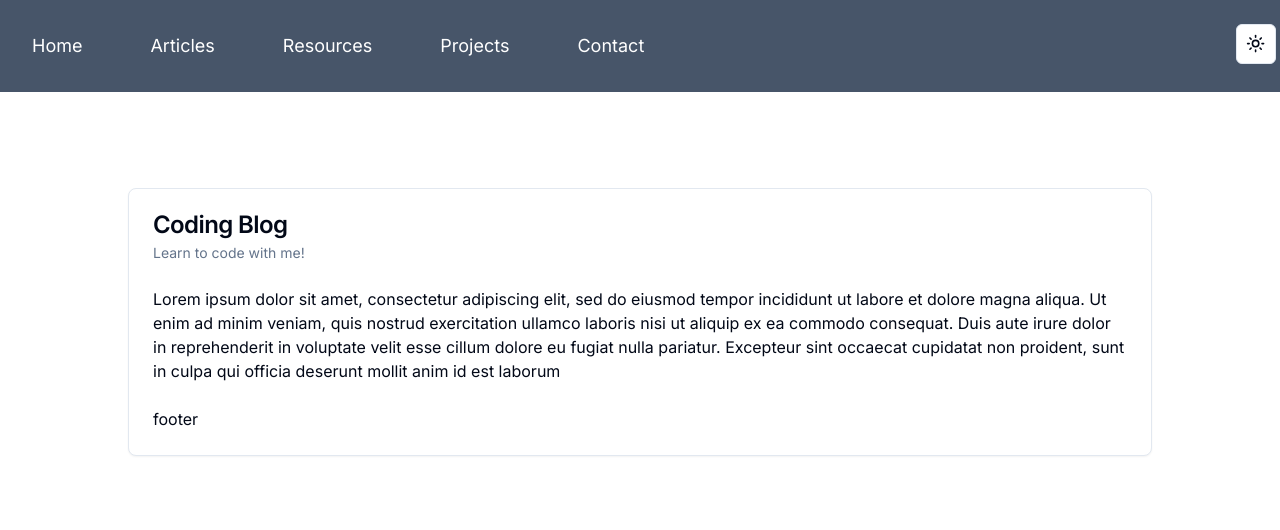
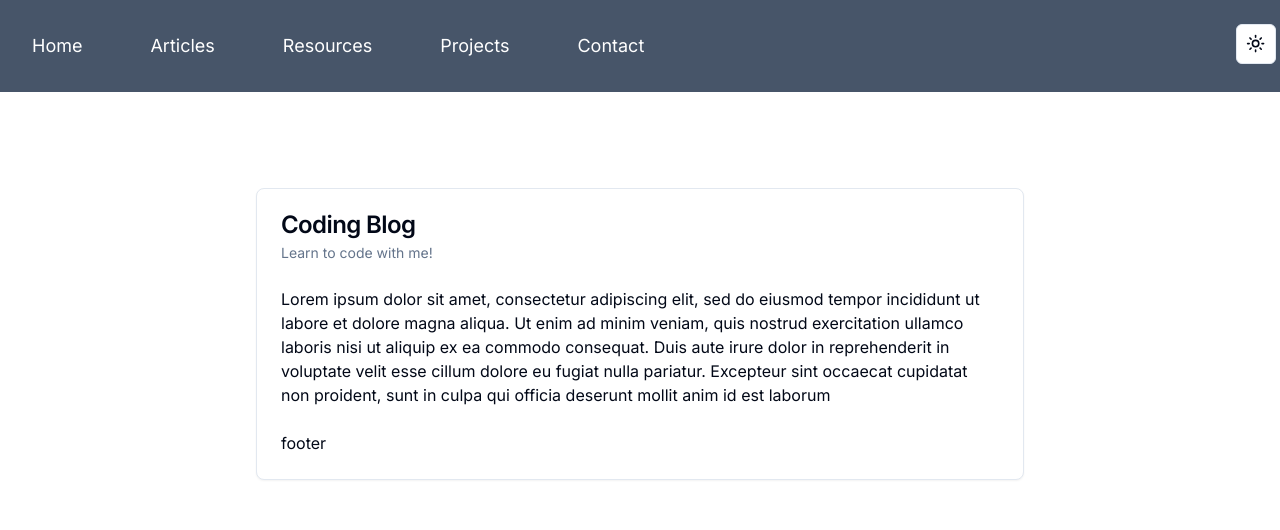
Before and after one commit to Zynkah/Blog, a Next.js app: page / in a window 1280 px wide. Shown: the top 530 px of the page. Built offline with nearby package versions, Linux system fonts and the light colour scheme.

Commit message:
Fix: layout fixed

```diff
--- a/app/layout.tsx
+++ b/app/layout.tsx
@@ -22,14 +22,16 @@ export default async function RootLayout({ children }: RootLayoutProps) {
         <meta charSet="UTF-8" />
       </head>
       <body className={inter.className}>
-        <Navbar />
         <ThemeProvider
           attribute="class"
           defaultTheme="system"
           enableSystem
           disableTransitionOnChange
         >
-          {children}
+          <Navbar />
+          <div className="items-center bg-inherit md:w-3/4 m-auto">
+            {children}
+          </div>
         </ThemeProvider>
       </body>
     </html>
--- a/app/page.tsx
+++ b/app/page.tsx
@@ -3,11 +3,11 @@ import { HomeCard } from "@/components/home-card";
 
 export default function Home() {
   return (
-    <main className="flex min-h-screen flex-col items-center justify-between p-24">
-      <div className="space-y-20">
-      <HomeCard />
-      <HomeCarousel />
+    <main className="flex min-h-screen flex-col">
+      <div className="space-y-20 p-24">
+        <HomeCard />
+        <HomeCarousel />
       </div>
     </main>
-  )
+  );
 }
--- a/components/carousel.tsx
+++ b/components/carousel.tsx
@@ -28,14 +28,13 @@ export default function HomeCarousel() {
   };
 
   return (
-    <div className="w-full m-auto">
     <Carousel
       opts={{
         align: "start",
         loop: true,
       }}
     >
-        <CarouselContent className="-ml-1 max-w-5xl">
+      <CarouselContent className="-ml-1">
         {Array.from({ length: 4 }).map((_, index) => {
           const isActive = index === activeIndex;
           return (
@@ -83,6 +82,5 @@ export default function HomeCarousel() {
         <CarouselNext />
       </div>
     </Carousel>
-    </div>
   );
 }
--- a/components/home-card.tsx
+++ b/components/home-card.tsx
@@ -9,7 +9,7 @@ import {
 
 export function HomeCard() {
   return (
-    <Card className="max-w-5xl">
+    <Card>
       <CardHeader>
         <CardTitle>Coding Blog</CardTitle>
         <CardDescription>Learn to code with me!</CardDescription>
```
Lines whose indentation alone changed are shown as unchanged.
